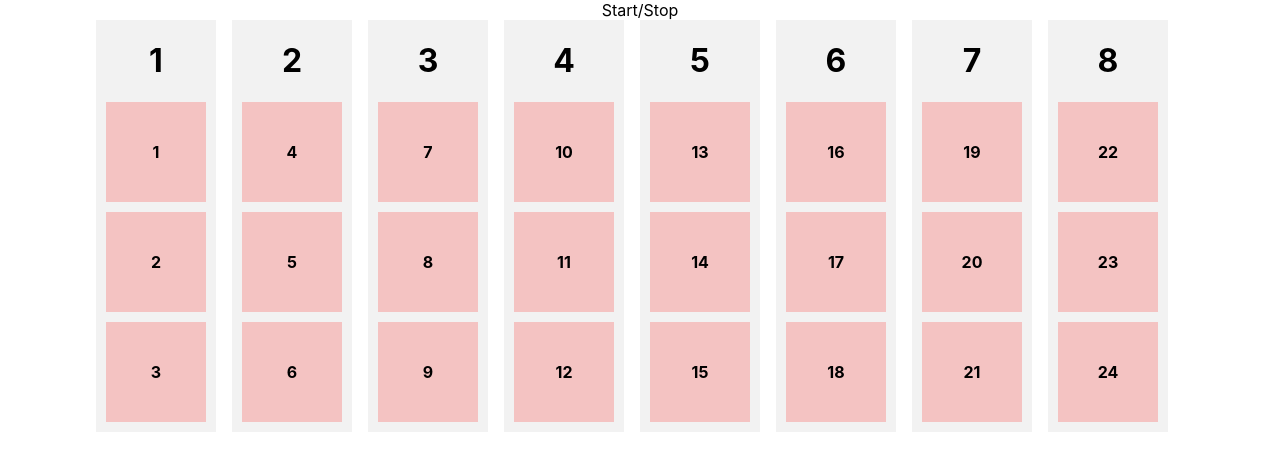
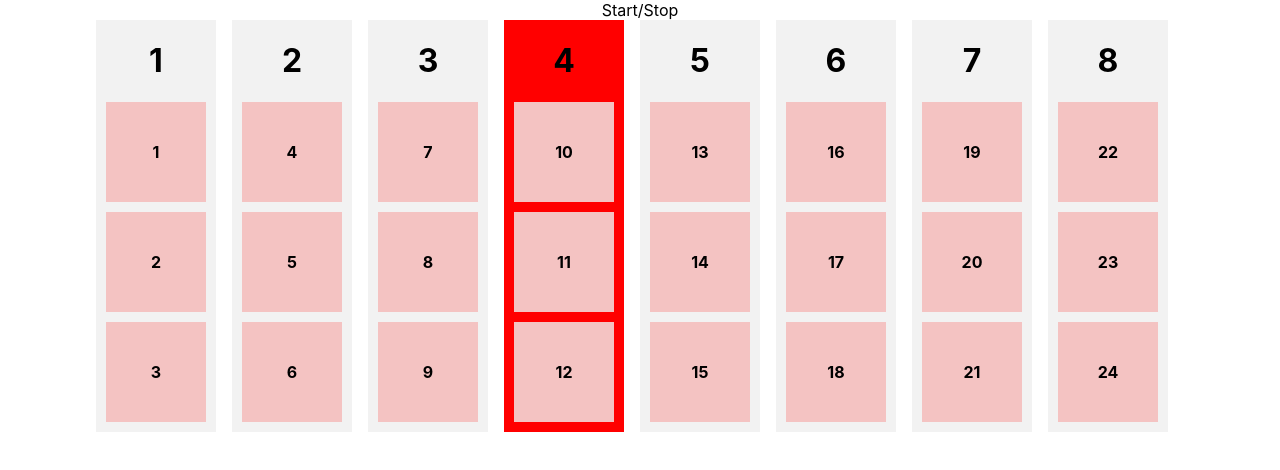
Before and after one commit to patrickcarey/sound-app, a React (Create React App) app: page / in a window 1280 px wide. Shown: the top 470 px of the page. Built offline with nearby package versions, Linux system fonts and the light colour scheme.

Commit message:
it sequences

```diff
--- a/src/App.css
+++ b/src/App.css
@@ -33,7 +33,7 @@
   margin-right: 1rem;
 }
 
-.grid-step--active {
+.grid-step.active {
   background-color: red;
 }
 
--- a/src/App.js
+++ b/src/App.js
@@ -40,16 +40,18 @@ class App extends Component {
     return previous;
   });
 
-  setSeqStep = stepIndex => this.setState(previous => {
+  setSeqStep = stepIndex => {
     if(this.state.step === stepIndex) {
-      console.log(previous.gridLayout[stepIndex]);
+      return true;
+    } else {
+      return false;
     }
-  });
+  };
 
   componentDidMount() {
     this.timerID = setInterval(
       () => this.setSteps(),
-      500
+      1500
     );
   }
 
--- a/src/Grid.js
+++ b/src/Grid.js
@@ -13,7 +13,7 @@ class Grid extends Component {
       <div className="Grid">
 
 
-        {gridLayout.map((step, index) => <Step toggleButton={toggleButton} step={step} index={index} seqStep={seqStep(index)} />)}
+        {gridLayout.map((step, index) => <Step toggleButton={toggleButton} step={step} index={index} seqStep={()=>seqStep(index)} />)}
       </div>
     );
   }
--- a/src/Step.js
+++ b/src/Step.js
@@ -6,9 +6,10 @@ class Step extends Component {
 
   render() {
     const { step = [], index, toggleButton, seqStep }= this.props;
-
+    console.log(seqStep());
+    const isActive = seqStep();
     return (
-    <div className={`grid-step ${index}`}>
+    <div className={` ${isActive ? 'active' : ' '}  grid-step`}>
       <h1>{index + 1}</h1>
       {step.map(props => <Button toggleButton={toggleButton} {...props} />)}
     </div>
```
